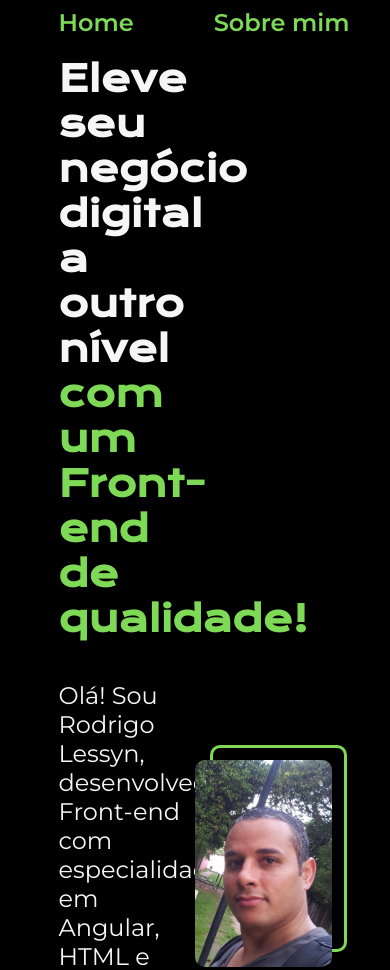
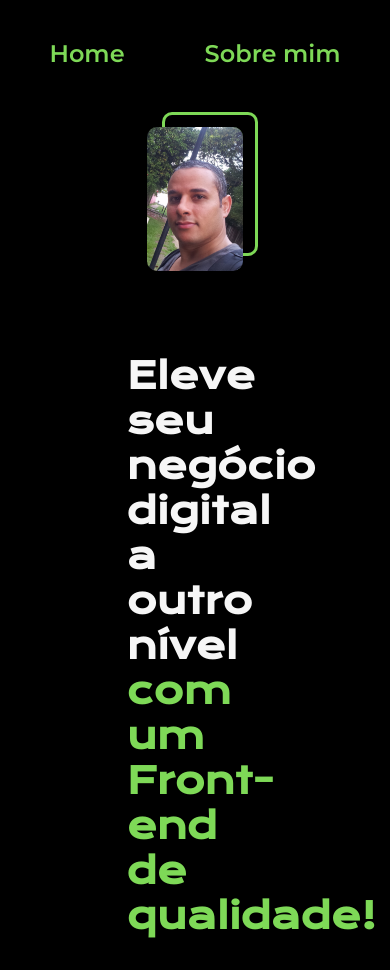
Before and after one commit to Lessyn/Front-End, a plain HTML site: page HTML/index.html in a window 390 px wide. Shown: the top 970 px of the page. Drawn offline with nearby package versions, Linux system fonts and the light colour scheme.

Commit message:
03. Responsividade
Nessa aula, você aprendeu:

O que é a media query;
O que é a responsividade;
Como adaptar nosso site para diferentes tamanhos de tela;
Que a unidade de medida porcentagem é amiga da responsividade.

```diff
--- a/HTML/styles/style.css
+++ b/HTML/styles/style.css
@@ -39,6 +39,7 @@ body {
 }
 
 .apresentacao {
+    gap: 82px;
     padding: 5% 15%;
     display: flex;
     align-items: center;
@@ -97,19 +98,19 @@ body {
     font-weight: 600;
 }
 
-.apresentacao__links__link:hover {
+.apresentacao__links__navegacao:hover {
     background-color: var(--cor-hover);
 }
 
 .apresentacao__foto {
-    width: 50%;
+    width: 35%;
     border-radius: 0.625rem;
     box-shadow: var(--cor-primaria) 15px -15px 0px -3px, var(--cor-terciaria) 15px -15px;
 }
 
 .apresentacao__foto__about {
     margin-bottom: 10rem;
-    width: 50%;
+    width: 35%;
     border-radius: 0.625rem;
     box-shadow: var(--cor-primaria) 15px -15px 0px -3px, var(--cor-terciaria) 15px -15px;
 }
@@ -123,3 +124,20 @@ body {
     font-size: 1.5rem;
     font-weight: 400;
 }
+
+@media (max-width: 1200px){
+
+    .cabecalho{
+        padding: 10%;
+    }
+
+    .cabecalho__menu{
+        justify-content: center;
+    }
+
+    .apresentacao{
+        flex-direction: column-reverse;
+    }
+
+
+}
```
